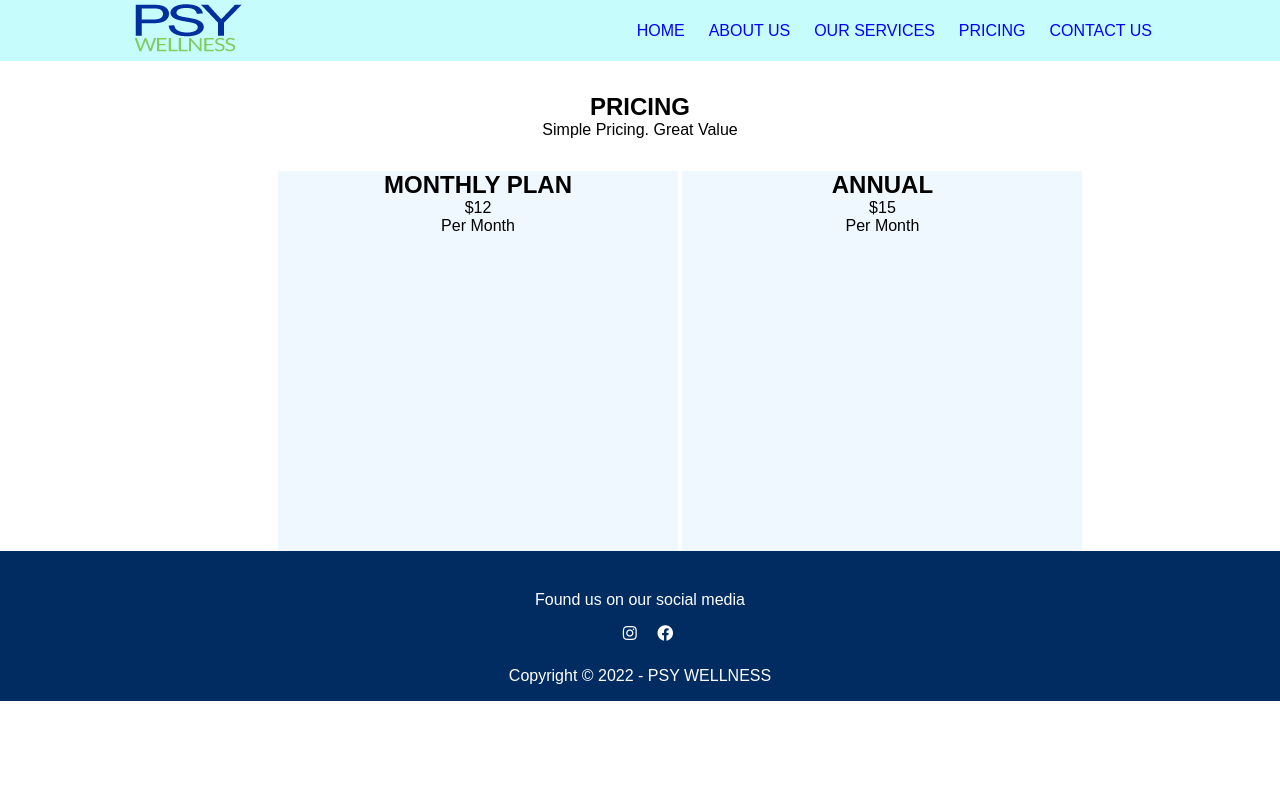
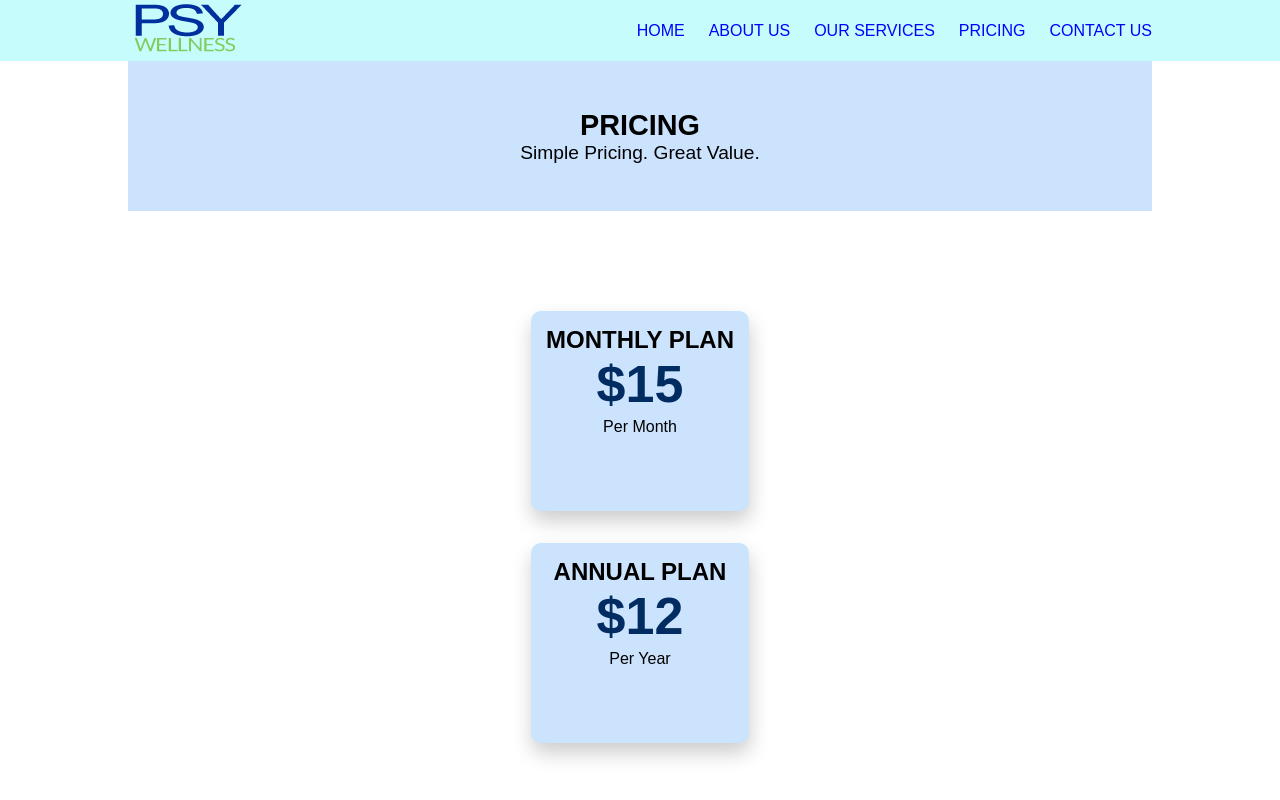
Before and after one commit to Darioeochoa10/Preentrega2, a plain HTML site: page pages/pricing.html in a window 1280 px wide. Shown: the top 800 px of the page. Drawn offline with Linux system fonts and the light colour scheme.

Commit message:
Realize cambios en las paginas prices our services y about us añadiendo flexbox y grid

```diff
--- a/css/style.css
+++ b/css/style.css
@@ -114,6 +114,7 @@ footer {
 }
 .section_about_2 {
   display: flex;
+  flex-direction: row;
 }
 
 .about_a {
@@ -125,21 +126,98 @@ footer {
   flex-direction: row;
 }
 
+.tittle_about {
+  background-color: #002c61;
+  padding: 9px;
+  box-sizing: border-box;
+  border-radius: 10px;
+}
+.text_about {
+  text-align: center;
+}
+
 /* OUR SERVICES */
 .section_title {
-  margin: 2rem;
+  display: flex;
+  justify-content: center;
+  background-color: #002c61;
+  color: aliceblue;
+  padding-bottom: 100px;
+  padding-top: 100px;
+}
+.section_services {
+  display: flex;
+  flex-direction: row;
+  padding-bottom: 100px;
+  padding-top: 50px;
+}
+.service_card_1 {
+  display: flex;
+  flex-direction: column;
+  justify-content: center;
+  align-items: center;
   text-align: center;
 }
-.section_subtitle {
+.service_card_2 {
+  display: flex;
+  flex-direction: column;
+  justify-content: center;
+  align-items: center;
   text-align: center;
-  width: 400px;
-  height: 380px;
-  background-color: aliceblue;
-  margin-bottom: 0px;
-  display: inline-block;
-  position: relative;
-  left: 150px;
-  z-index: -1;
+}
+.service_text_1 {
+  font-size: 0.9rem;
+  padding: 10px;
+}
+.service_text_2 {
+  font-size: 0.9rem;
+  padding: 10px;
+}
+.service_subtitle {
+  padding: 20px;
+}
+/* PRINCING */
+
+.section_pricing {
+  display: flex;
+  flex-direction: column;
+  justify-content: center;
+  align-items: center;
+  background-color: #cce3fe;
+  height: 150px;
+  font-size: 1.2rem;
+}
+.pricing_card {
+  text-align: center;
+  display: grid;
+
+  justify-content: center;
+  align-items: center;
+  padding-top: 100px;
+  padding-bottom: 100px;
+
+  gap: 2rem;
+}
+
+.pricing_card_1 {
+  padding: 15px;
+  min-height: 200px;
+  background-color: #cce3fe;
+  box-shadow: 1px 10px 20px rgba(0, 0, 0, 0.2);
+  border-radius: 10px;
+}
+.pricing_card_2 {
+  padding: 15px;
+  min-height: 200px;
+  background-color: #cce3fe;
+  box-shadow: 1px 10px 20px rgba(0, 0, 0, 0.2);
+  border-radius: 10px;
+}
+.price_amount {
+  font-size: 52px;
+  font-weight: bold;
+  margin-bottom: 4px;
+  color: #002c61;
 }
 /* CONTACT US */
 
--- a/pages/pricing.html
+++ b/pages/pricing.html
@@ -56,19 +56,21 @@
     </header>
     <main>
       <section class="container">
-        <div class="section_title">
+        <div class="section_pricing">
           <h1>PRICING</h1>
-          <p>Simple Pricing. Great Value</p>
+          <p>Simple Pricing. Great Value.</p>
         </div>
-        <div class="section_subtitle">
-          <h2>MONTHLY PLAN</h2>
-          <p>$12</p>
-          <p>Per Month</p>
-        </div>
-        <div class="section_subtitle">
-          <h2>ANNUAL</h2>
-          <p>$15</p>
-          <p>Per Month</p>
+        <div class="pricing_card">
+          <div class="pricing_card_1">
+            <h2 class="price_time">MONTHLY PLAN</h2>
+            <p class="price_amount">$15</p>
+            <p class="price_details">Per Month</p>
+          </div>
+          <div class="pricing_card_2">
+            <h2 class="price_time">ANNUAL PLAN</h2>
+            <p class="price_amount">$12</p>
+            <p class="price_details">Per Year</p>
+          </div>
         </div>
       </section>
     </main>
```
Also changed, not shown: pages/aboutus.html (+5 -1 lines), pages/contactus.html (+1 -1 lines), pages/ourservices.html (+19 -13 lines).
